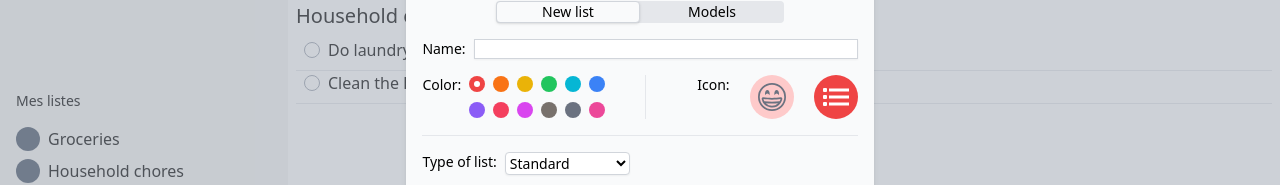
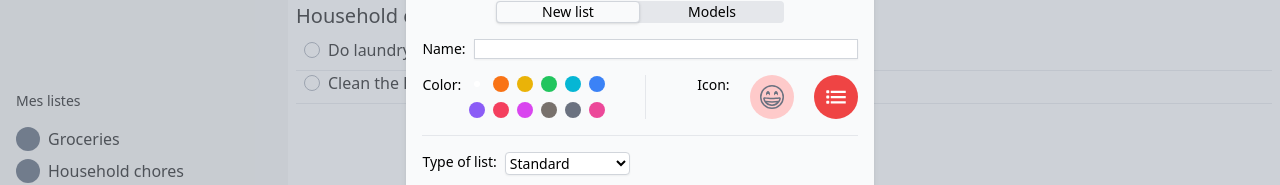
Before and after one commit to luteor/ios-reminders-app-clone-react, a React (Vite) app: page / in a window 1280 px wide. Shown: the part 287-472 px from the top of the page. Built offline with nearby package versions, Linux system fonts and the light colour scheme.

Commit message:
feat: :sparkles: Manage opening and closing of emoji picker

```diff
--- a/src/assets/listColors.js
+++ b/src/assets/listColors.js
@@ -2,8 +2,8 @@
   {
     name: "red",
     properties: {
-      colorDisplay: "bg-red-500",
-      colorDisplayLight: "bg-red-200",
+      standardColorDisplay: "bg-red-500",
+      lightColorDisplay: "bg-red-200",
     },
   },
   {
--- a/src/components/AddListModal.jsx
+++ b/src/components/AddListModal.jsx
@@ -1,6 +1,6 @@
 import { listColors } from "@assets/listColors";
 import EmojiPicker from "emoji-picker-react";
-import { useState } from "react";
+import { useEffect, useRef, useState } from "react";
 import { BsEmojiGrin } from "react-icons/bs";
 import { IoListSharp } from "react-icons/io5";
 
@@ -8,21 +8,52 @@
   const [isEmojiPickerOpen, setIsEmojiPickerOpen] = useState(false);
   const [chosenEmoji, setChosenEmoji] = useState(undefined);
   const [chosenColor, setChosenColor] = useState("red");
+  const emojiPickerRef = useRef(null);
+
+  useEffect(() => {
+    const handleClickOutside = (event) => {
+      console.log("toto");
+      if (
+        isEmojiPickerOpen &&
+        emojiPickerRef.current &&
+        !emojiPickerRef.current.contains(event.target)
+      ) {
+        setIsEmojiPickerOpen(false);
+      }
+    };
+
+    document.addEventListener("click", handleClickOutside);
+
+    return () => {
+      document.removeEventListener("click", handleClickOutside);
+    };
+  }, [isEmojiPickerOpen]);
+
+  const handleEmojiPickerClick = (event) => {
+    event.stopPropagation();
+    setIsEmojiPickerOpen(!isEmojiPickerOpen);
+  };
 
   const handleEmojiSelect = (emojiObject) => {
     setChosenEmoji(emojiObject.emoji);
     setIsEmojiPickerOpen(false);
   };
 
-  const getColorDisplayLight = (listColors) => {
+  const handleIconClick = (event) => {
+    event.stopPropagation();
+    setChosenEmoji(undefined);
+  };
+
+  const getDisplayColors = (listColors) => {
     const color = listColors.find((color) => color.name === chosenColor);
     return {
-      colorDisplay: color.properties.colorDisplay,
-      colorDisplayLight: color.properties.colorDisplayLight,
+      standardColorDisplay: color.properties.standardColorDisplay,
+      lightColorDisplay: color.properties.lightColorDisplay,
     };
   };
 
-  const { colorDisplay, colorDisplayLight } = getColorDisplayLight(listColors);
+  const { standardColorDisplay, lightColorDisplay } =
+    getDisplayColors(listColors);
 
   return (
     <dialog
@@ -31,7 +62,7 @@
     >
       <form
         method="dialog"
-        className="  flex h-64 w-auto flex-col items-center justify-between gap-4 rounded-lg bg-gray-50 p-4 shadow-md"
+        className="flex h-64 w-auto flex-col items-center justify-between gap-4 rounded-lg bg-gray-50 p-4 shadow-md"
       >
         <div className="flex flex-row  rounded bg-gray-200">
           <div className="flex w-36 items-center justify-center rounded border border-solid border-gray-300 bg-gray-50 text-sm shadow">
@@ -86,23 +117,23 @@
               <input
                 name="list-icon"
                 id="list-icon"
-                className={`relative h-11 w-11 cursor-pointer appearance-none rounded-full ${colorDisplayLight} pl-3 text-sm`}
+                className={`relative h-11 w-11 cursor-pointer appearance-none rounded-full ${lightColorDisplay} pl-3 text-sm`}
                 value={chosenEmoji}
-                onClick={() => setIsEmojiPickerOpen(true)}
+                onClick={handleEmojiPickerClick}
                 readOnly
               />
             ) : (
               <div
-                className={`relative h-11 w-11 cursor-pointer appearance-none rounded-full ${colorDisplayLight} pl-3 text-sm`}
+                className={`relative h-11 w-11 cursor-pointer appearance-none rounded-full ${lightColorDisplay} pl-3 text-sm`}
               >
                 <BsEmojiGrin
-                  className="absolute left-1/2 top-1/2 h-7 w-7 -translate-x-1/2 -translate-y-1/2 transform text-gray-500"
-                  onClick={() => setIsEmojiPickerOpen(true)}
+                  className="absolute left-1/2 top-1/2 h-6 w-6 -translate-x-1/2 -translate-y-1/2 transform text-gray-500"
+                  onClick={handleEmojiPickerClick}
                 />
               </div>
             )}
 
-            <div className="absolute top-12 z-10 ">
+            <div className="absolute top-12 z-10" ref={emojiPickerRef}>
               <EmojiPicker
                 open={isEmojiPickerOpen}
                 onEmojiClick={handleEmojiSelect}
@@ -115,11 +146,11 @@
             </div>
 
             <div
-              className={`relative h-11 w-11 cursor-pointer appearance-none rounded-full ${colorDisplay} pl-3 text-sm`}
+              className={`relative h-11 w-11 cursor-pointer appearance-none rounded-full ${standardColorDisplay} pl-3 text-sm`}
             >
               <IoListSharp
-                className="absolute left-1/2 top-1/2 h-8 w-8 -translate-x-1/2 -translate-y-1/2 transform text-white"
-                onClick={() => setChosenEmoji(undefined)}
+                className="absolute left-1/2 top-1/2 h-6 w-6 -translate-x-1/2 -translate-y-1/2 transform text-white"
+                onClick={handleIconClick}
               />
             </div>
           </div>
```
